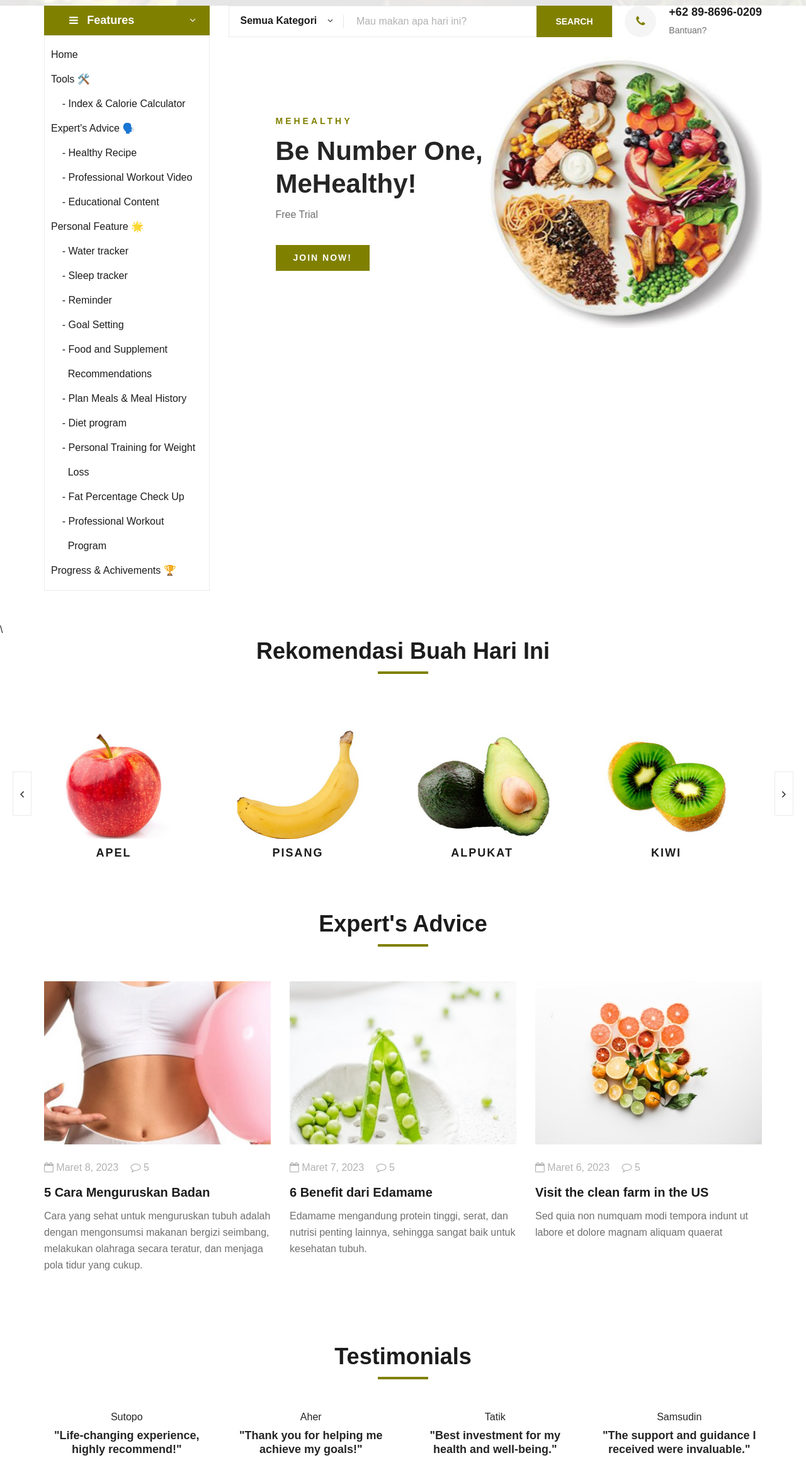
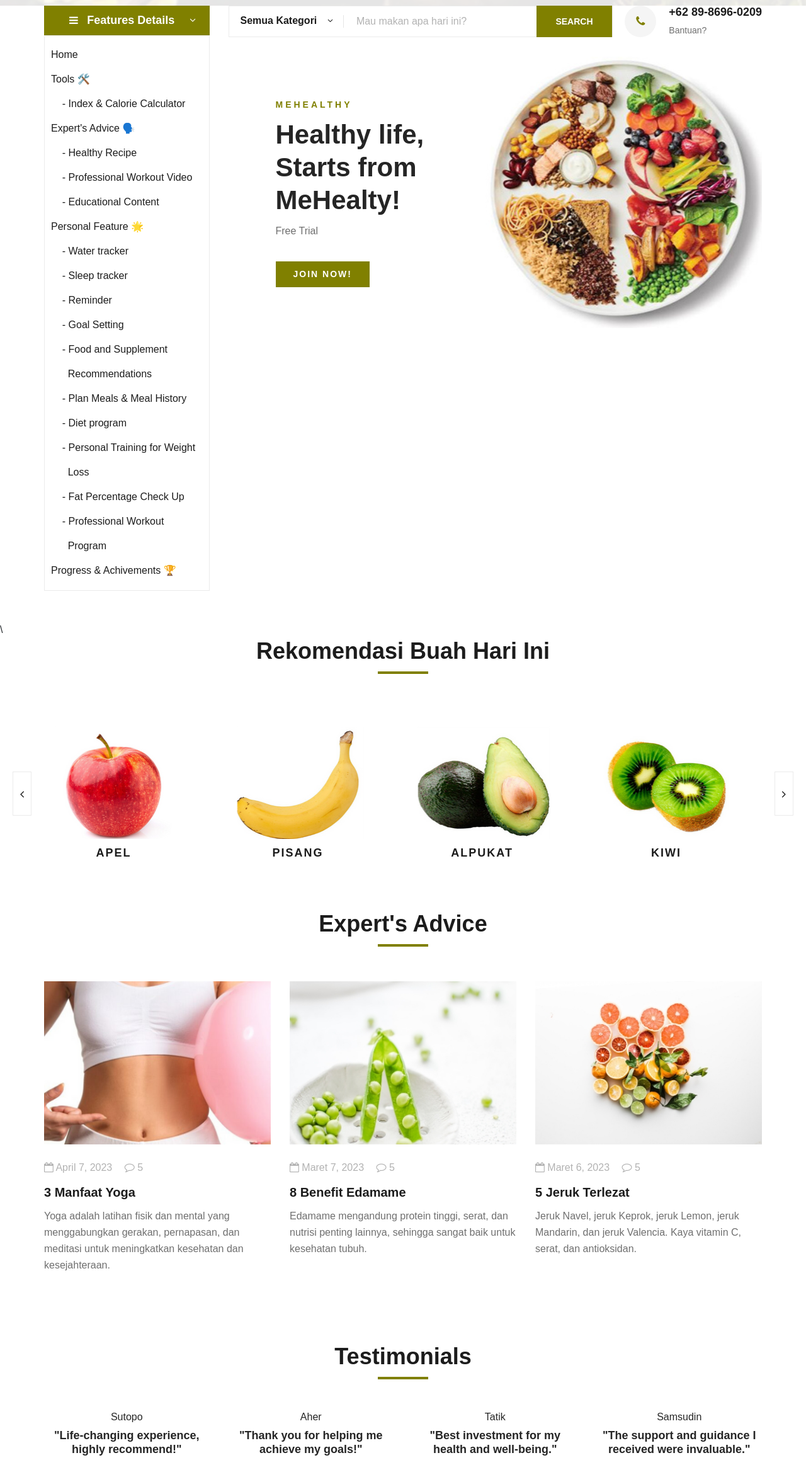
Before and after one commit to PixelGM/MeHealhty, a plain HTML site: page main.html in a window 1280 px wide. Shown: the part 171-2497 px from the top of the page at 63% size. Drawn offline with Linux system fonts and the light colour scheme; files whose address does not match are found by name; a web font is replaced by a local one.

Commit message:
300rb Update
"Mos, tagline jdnya, "Healthy life, starts from MeHealty."

Warna premiun (yg ad 3 plan itu) ganti jd warna lain.

Articles nya bisa lo ganti gk?

Tulisan Features, ditambahin Details. Jadi Features details."

```diff
--- a/main.html
+++ b/main.html
@@ -293,7 +293,7 @@
             <div class="hero__categories">
               <div class="hero__categories__all">
                 <i class="fa fa-bars"></i>
-                <span>Features</span>
+                <span>Features Details</span>
               </div>
               <ul>
                 <li>
@@ -381,7 +381,7 @@
             <div class="hero__item set-bg" data-setbg="img/banner/sponsor-top.png">
               <div class="hero__text">
                 <span>MeHealthy</span>
-                <h2>Be Number One,<br>MeHealthy!</h2>
+                <h2>Healthy life, <br> Starts from <br> MeHealty!</h2>
                 <p>Free Trial</p>
                 <a href="#" class="primary-btn">Join Now!</a>
               </div>
@@ -455,16 +455,16 @@
               <div class="blog__item__text">
                 <ul>
                   <li>
-                    <i class="fa fa-calendar-o"></i> Maret 8, 2023
+                    <i class="fa fa-calendar-o"></i> April 7, 2023
                   </li>
                   <li>
                     <i class="fa fa-comment-o"></i> 5
                   </li>
                 </ul>
                 <h5>
-                  <a href="#">5 Cara Menguruskan Badan</a>
+                  <a href="#">3 Manfaat Yoga</a>
                 </h5>
-                <p>Cara yang sehat untuk menguruskan tubuh adalah dengan mengonsumsi makanan bergizi seimbang, melakukan olahraga secara teratur, dan menjaga pola tidur yang cukup.</p>
+                <p>Yoga adalah latihan fisik dan mental yang menggabungkan gerakan, pernapasan, dan meditasi untuk meningkatkan kesehatan dan kesejahteraan.</p>
               </div>
             </div>
           </div>
@@ -483,7 +483,7 @@
                   </li>
                 </ul>
                 <h5>
-                  <a href="#">6 Benefit dari Edamame</a>
+                  <a href="#">8 Benefit Edamame</a>
                 </h5>
                 <p>Edamame mengandung protein tinggi, serat, dan nutrisi penting lainnya, sehingga sangat baik untuk kesehatan tubuh.</p>
               </div>
@@ -504,9 +504,9 @@
                   </li>
                 </ul>
                 <h5>
-                  <a href="#">Visit the clean farm in the US</a>
+                  <a href="#">5 Jeruk Terlezat</a>
                 </h5>
-                <p>Sed quia non numquam modi tempora indunt ut labore et dolore magnam aliquam quaerat </p>
+                <p>Jeruk Navel, jeruk Keprok, jeruk Lemon, jeruk Mandarin, dan jeruk Valencia. Kaya vitamin C, serat, dan antioksidan.                </p>
               </div>
             </div>
           </div>
```
Also changed, not shown: pricing.html (+1 -1 lines).
